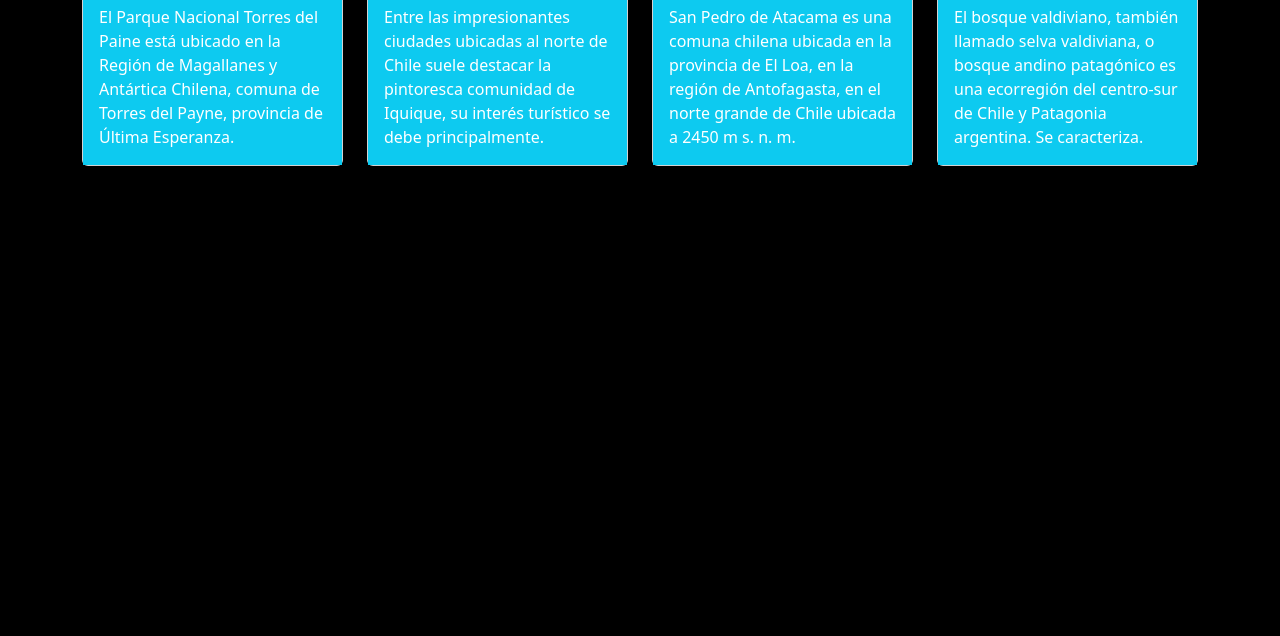
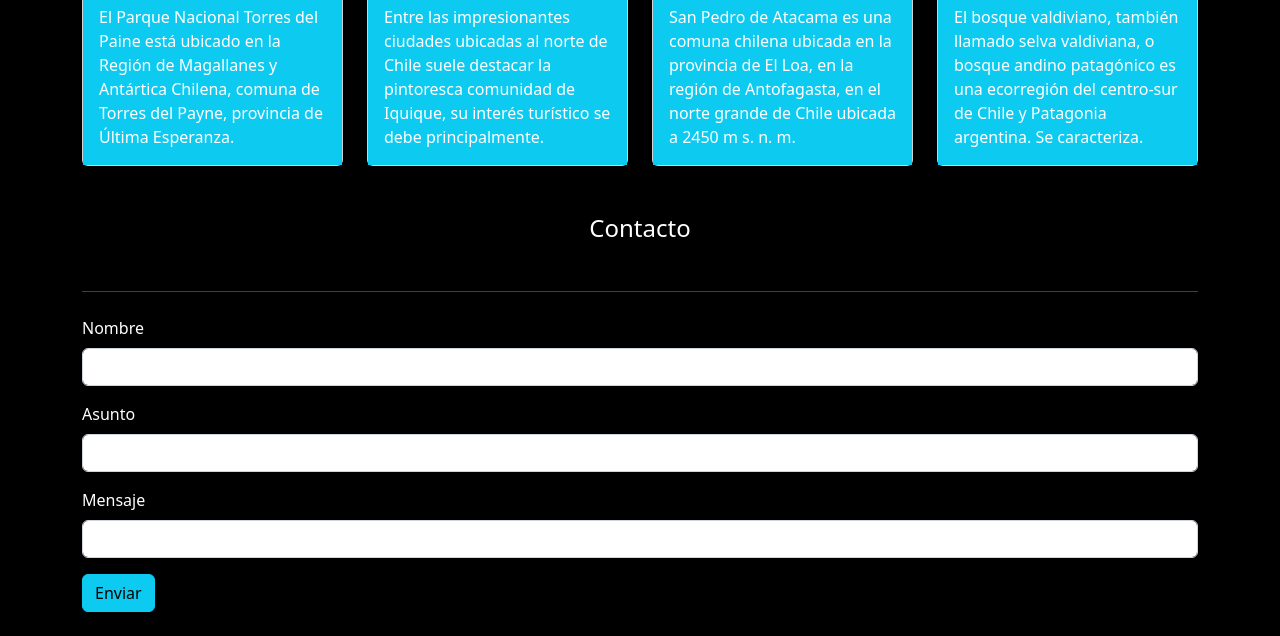
Before and after one commit to NataliaBravoF/desafioviajes, a plain HTML site: page index.html in a window 1280 px wide. Shown: the part 1735-2371 px from the top of the page. Before the commit the page ends 1949 px from the top, so only its background shows below. Drawn offline with nearby package versions, Linux system fonts and the light colour scheme.

Commit message:
add section contacto

```diff
--- a/assets/js/script.js
+++ b/assets/js/script.js
@@ -2,3 +2,8 @@
 $('.card').click(function () {
     $(this).toggle("slow")
 });
+
+//alerta de correo enviado
+$('#enviar').click(function () {
+    alert("Correo enviado");
+});
--- a/index.html
+++ b/index.html
@@ -173,6 +173,34 @@
 
         </section>
 
+        <section class="Contacto container-fluid mt-4" id="contacto1">
+            <div class="container">
+                <h4 class="text-center my-5">Contacto</h4>
+                <hr class="bg-secondary my-4" />
+                <form>
+                    <div class="form-group mb-3">
+                        <label for="nombre" class="form-label">Nombre</label>
+                        <input class="form-control" type="text">
+                    </div>
+                    <div class="form-group mb-3">
+                        <label for="asunto" class="form-label">Asunto</label>
+                        <input class="form-control" type="text">
+                    </div>
+                    <div class="form-group mb-3">
+                        <label for="Mensaje" class="form-label">Mensaje</label>
+                        <input class="form-control mensaje" type="text">
+                    </div>
+                    <div class="mt-3 pb-4">
+                        <button id="enviar" type="submit" class="btn btn-info ">Enviar</button>
+                    </div>
+
+                </form>
+
+            </div>
+
+        </section>
+    </main>
+
 
 
 
```
Lines whose indentation alone changed are shown as unchanged.
